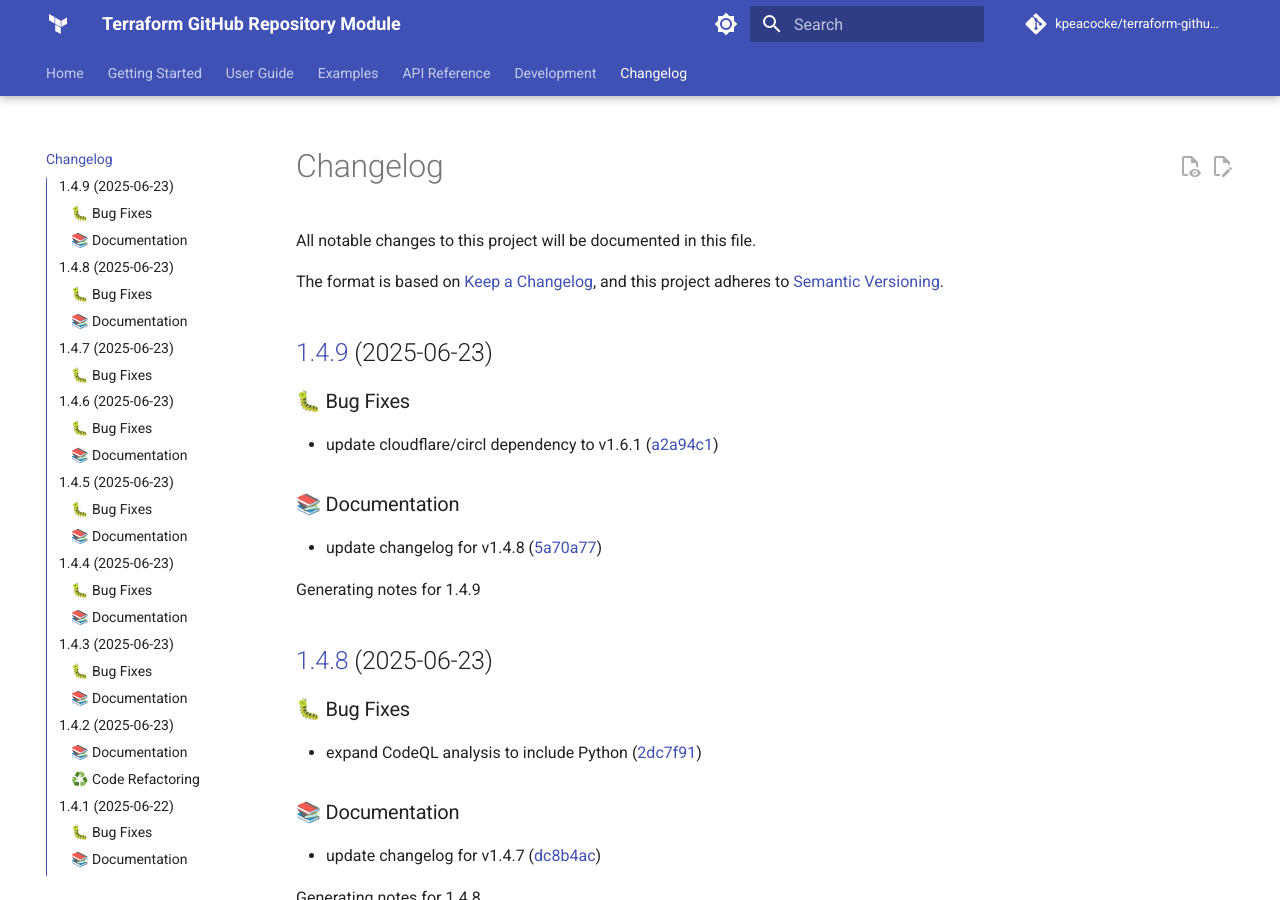
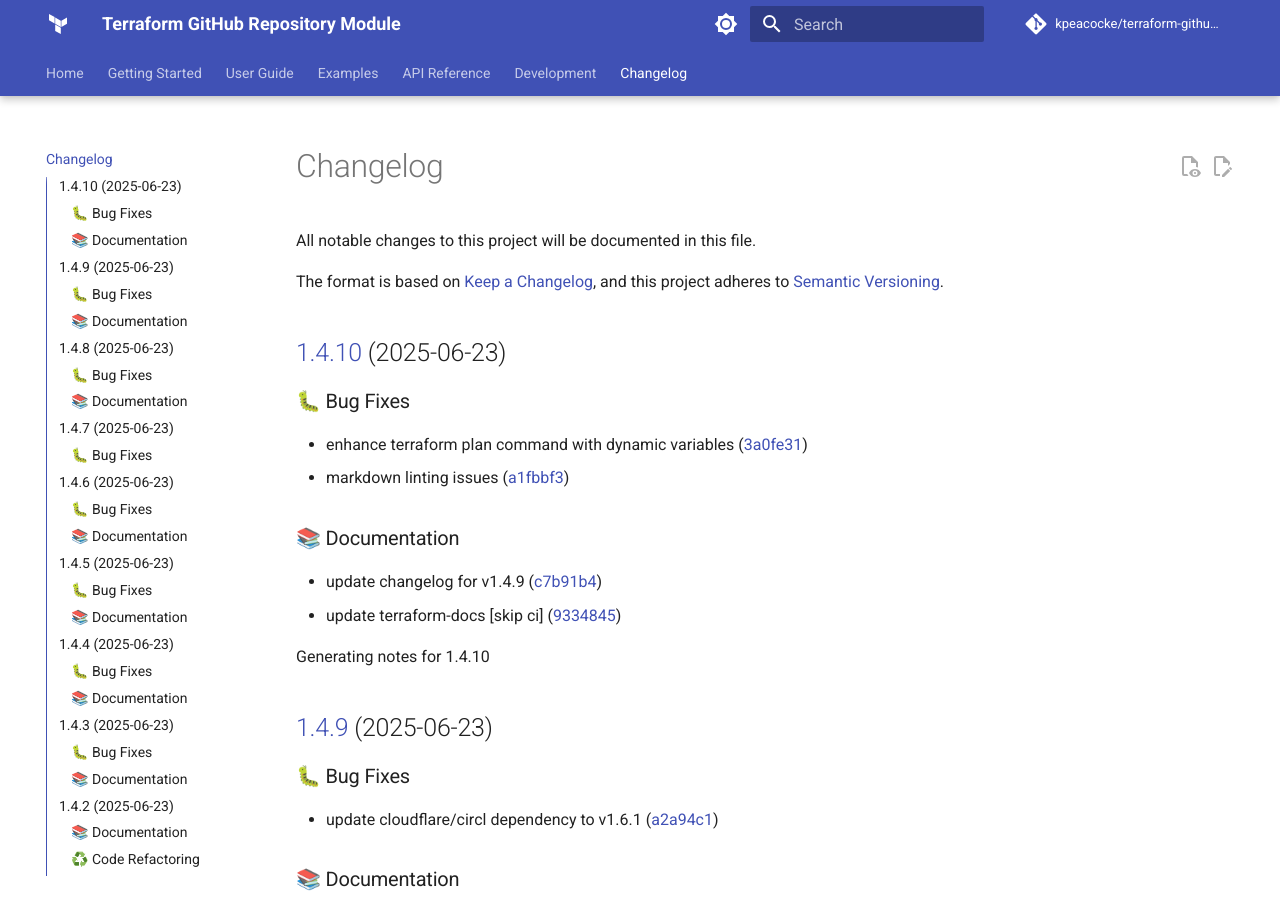
Before and after one commit to kpeacocke/terraform-github-repo, an MkDocs documentation site: the page built from docs/changelog.md, in a window 1280 px wide and 900 px high. Built offline with MkDocs 1.6.1 and Material for MkDocs 9.7.7, drawn with Linux system fonts in a browser that asks for light colours; comment, search, counter and statistics services are not loaded; the version menu is left out.

Commit message:
docs: update changelog for v1.4.10

```diff
--- a/docs/changelog.md
+++ b/docs/changelog.md
@@ -6,6 +6,21 @@ The format is based on [Keep a Changelog](https://keepachangelog.com/en/1.0.0/),
 and this project adheres to [Semantic Versioning](https://semver.org/spec/v2.0.0.html).
 
 <!-- markdownlint-disable MD024 -->
+
+## [1.4.10](https://github.com/kpeacocke/terraform-github-repo/compare/v1.4.9...v1.4.10) (2025-06-23)
+
+### 🐛 Bug Fixes
+
+* enhance terraform plan command with dynamic variables ([3a0fe31](https://github.com/kpeacocke/terraform-github-repo/commit/3a0fe31e1389096b062506bd55c97285e99e4e2f))
+* markdown linting issues ([a1fbbf3](https://github.com/kpeacocke/terraform-github-repo/commit/a1fbbf3240fc75128898d5119626daa9d044c9c4))
+
+### 📚 Documentation
+
+* update changelog for v1.4.9 ([c7b91b4](https://github.com/kpeacocke/terraform-github-repo/commit/c7b91b43e3f2d1034679b6872e69783d0db68611))
+* update terraform-docs [skip ci] ([9334845](https://github.com/kpeacocke/terraform-github-repo/commit/9334845433b51e6c26cd302f8dbd225057323c45))
+
+
+Generating notes for 1.4.10
 
 ## [1.4.9](https://github.com/kpeacocke/terraform-github-repo/compare/v1.4.8...v1.4.9) (2025-06-23)
 
```
